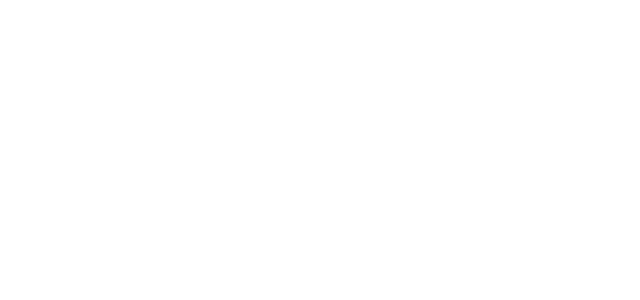
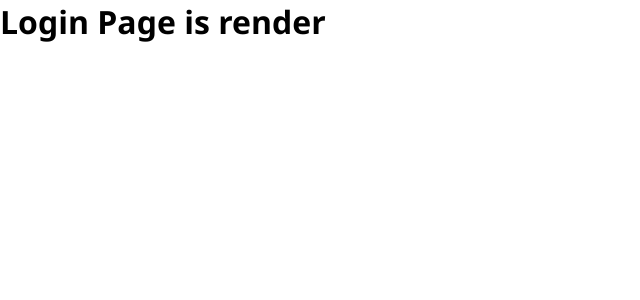
Before and after one commit to DaniSimoni/M3S1_ProjetoReact, a React (Vite) app: page /login in a window 1280 px wide. Before the commit this address had no page. Shown: the top 300 px of the page, without its empty margins (0-640 px from the left). Built offline with nearby package versions, Linux system fonts and the light colour scheme.

Commit message:
Adicionando rota de login em app

```diff
--- a/src/App.jsx
+++ b/src/App.jsx
@@ -2,6 +2,7 @@
 
 import { Layout } from './Layout/Layout';
 import { HomePage } from './Pages/HomePage/HomePage'
+import { LoginPage } from './Pages/LoginPage/LoginPage';
 
 
 
@@ -18,6 +19,7 @@
 
 
         </Route>
+        <Route path='/login' element={<LoginPage/>} />
       </Routes>
 
     </Router>
```
